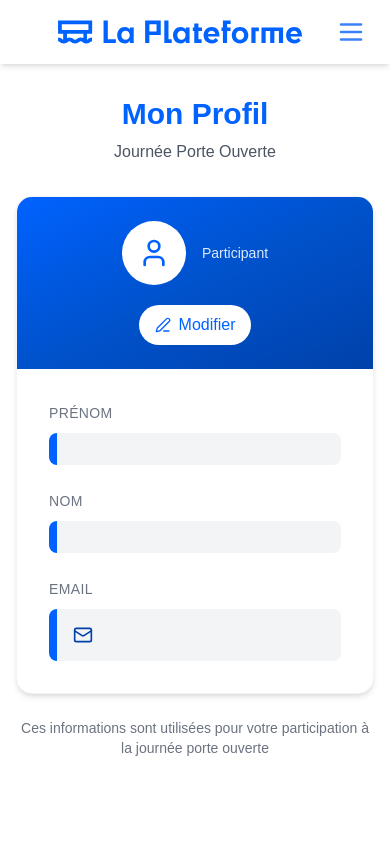
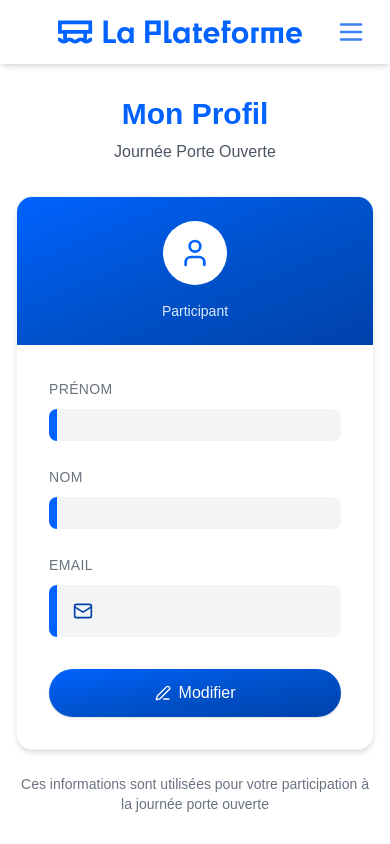
Before and after one commit to DorianABDS/JPO-Laplateforme_, a React (Vite) app in the folder frontend/: page /profil in a window 390 px wide. Built offline with nearby package versions, Linux system fonts and the light colour scheme; a web font is replaced by a local one.

Commit message:
fix(Profile): enhance layout and visibility of edit button for better user interaction

```diff
--- a/frontend/src/pages/Profile.jsx
+++ b/frontend/src/pages/Profile.jsx
@@ -52,7 +52,7 @@ export function Profile() {
           {/* En-tête de la carte */}
           <div className="bg-gradient-to-br from-[#0062FF] via-[#0052CC] to-[#0041AA] px-8 py-6">
             <div className="flex flex-col items-center justify-center md:flex-row md:justify-between gap-5">
-              <div className="flex items-center space-x-4">
+              <div className="flex flex-col items-center justify-center text-center gap-4 md:flex-row md:justify-between md:text-start md:items-center md:space-x-1">
                 <div className="w-16 h-16 bg-white rounded-full flex items-center justify-center">
                   <User className="w-8 h-8 text-[#0062FF]" />
                 </div>
@@ -68,7 +68,7 @@ export function Profile() {
               {!isEditing && (
                 <button
                   onClick={handleEdit}
-                  className="bg-white text-[#0062FF] px-4 py-2 rounded-full transition-all duration-200 flex items-center space-x-2 hover:-translate-y-1"
+                  className="hidden sm:flex bg-white text-[#0062FF] px-4 py-2 rounded-full transition-all duration-200 items-center space-x-2 hover:-translate-y-1"
                 >
                   <Edit3 className="w-4 h-4" />
                   <span>Modifier</span>
@@ -105,8 +105,19 @@ export function Profile() {
                   <label className="text-sm font-medium text-gray-500 uppercase tracking-wide">Email</label>
                   <div className="bg-gray-100 rounded-lg p-4 border-l-8 border-[#0062FF] flex items-center space-x-3">
                     <Mail className="w-5 h-5 text-[#0041AA]" />
-                    <p className="text-gray-800 font-medium text-lg">{userInfo.email}</p>
+                    <p className="text-gray-800 font-medium overflow-x-auto text-lg">{userInfo.email}</p>
                   </div>
+                  {!isEditing && (
+                    <div className="flex sm:hidden pt-6">
+                      <button
+                        onClick={handleEdit}
+                        className="w-full bg-gradient-to-br from-[#0062FF] via-[#0052CC] to-[#0041AA] text-white px-6 py-3 shadow rounded-full transition-all duration-200 flex items-center justify-center space-x-2 font-medium hover:-translate-y-1"
+                      >
+                        <Edit3 className="w-4 h-4" />
+                        <span>Modifier</span>
+                      </button>
+                    </div>
+                  )}
                 </div>
               </div>
             ) : (
```
